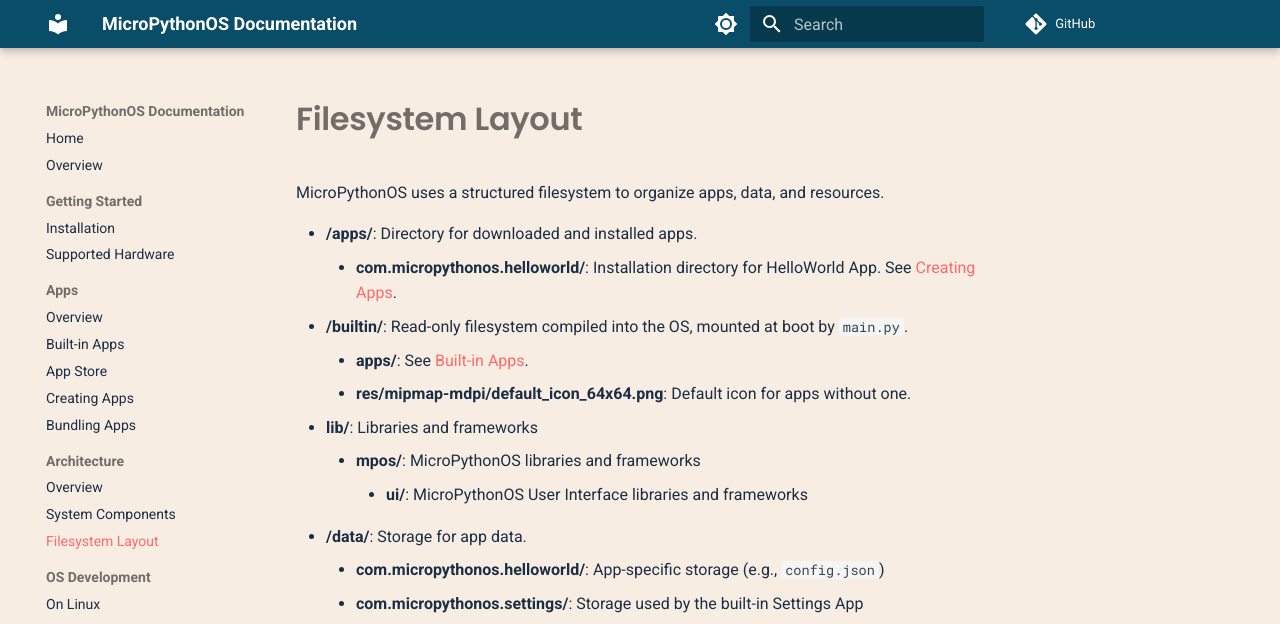
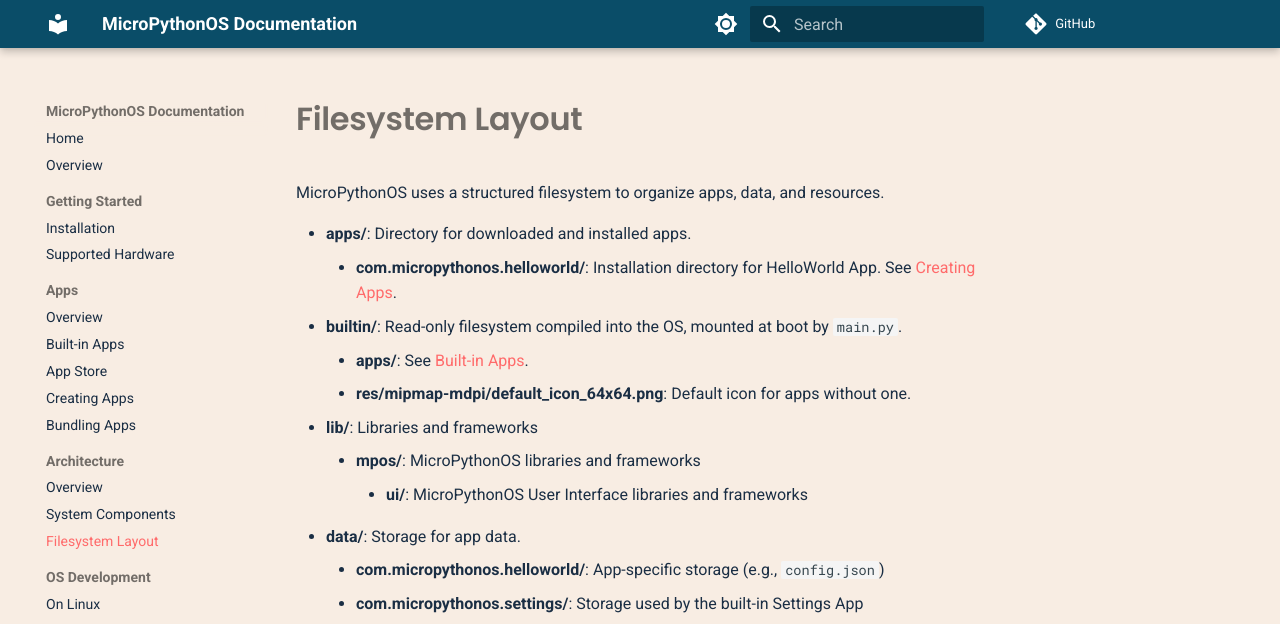
Before and after one commit to MicroPythonOS/docs, an MkDocs documentation site: the page built from docs/architecture/filesystem.md, in a window 1280 px wide. Shown: the top 624 px of the page. Built offline with MkDocs 1.6.1 and Material for MkDocs 9.7.7, drawn with Linux system fonts in a browser that asks for light colours; comment, search, counter and statistics services are not loaded.

Commit message:
Align paths

```diff
--- a/docs/architecture/filesystem.md
+++ b/docs/architecture/filesystem.md
@@ -2,15 +2,15 @@
 
 MicroPythonOS uses a structured filesystem to organize apps, data, and resources.
 
-- **/apps/**: Directory for downloaded and installed apps.
+- **apps/**: Directory for downloaded and installed apps.
     - **com.micropythonos.helloworld/**: Installation directory for HelloWorld App. See [Creating Apps](../apps/creating-apps.md).
-- **/builtin/**: Read-only filesystem compiled into the OS, mounted at boot by `main.py`.
+- **builtin/**: Read-only filesystem compiled into the OS, mounted at boot by `main.py`.
     - **apps/**: See [Built-in Apps](../apps/built-in-apps.md).
     - **res/mipmap-mdpi/default_icon_64x64.png**: Default icon for apps without one.
 - **lib/**: Libraries and frameworks
     - **mpos/**: MicroPythonOS libraries and frameworks
         - **ui/**: MicroPythonOS User Interface libraries and frameworks
-- **/data/**: Storage for app data.
+- **data/**: Storage for app data.
     - **com.micropythonos.helloworld/**: App-specific storage (e.g., `config.json`)
     - **com.micropythonos.settings/**: Storage used by the built-in Settings App
     - **com.micropythonos.wifi/**: Storage used by the built-in WiFi App
```
